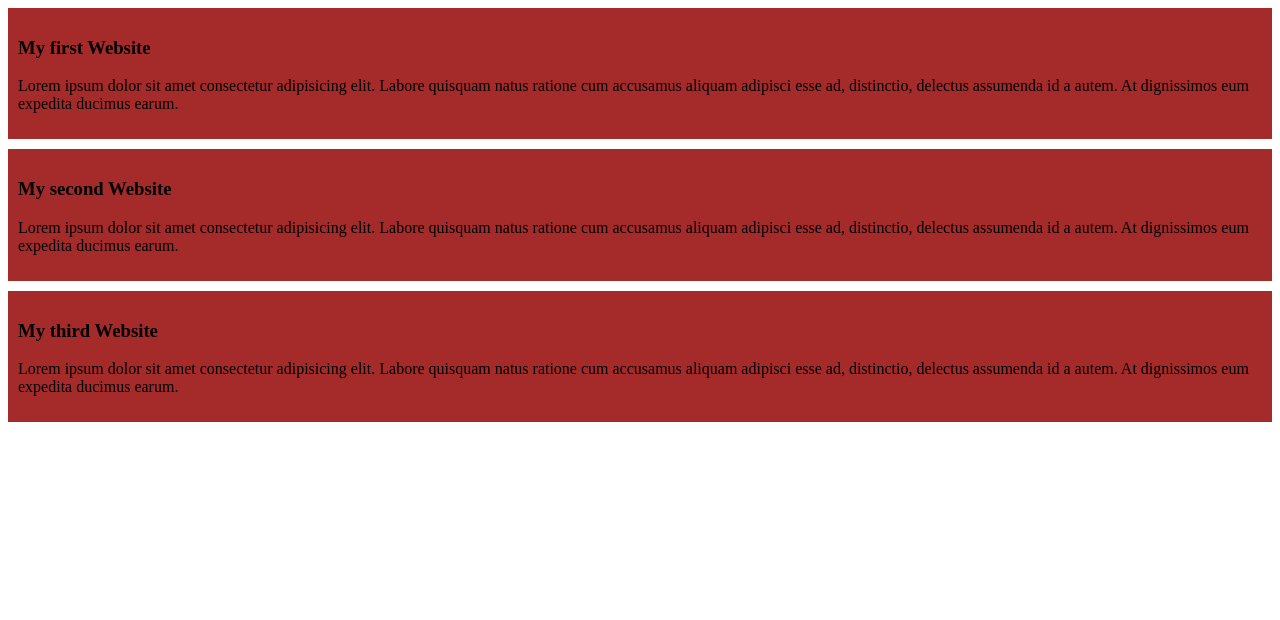
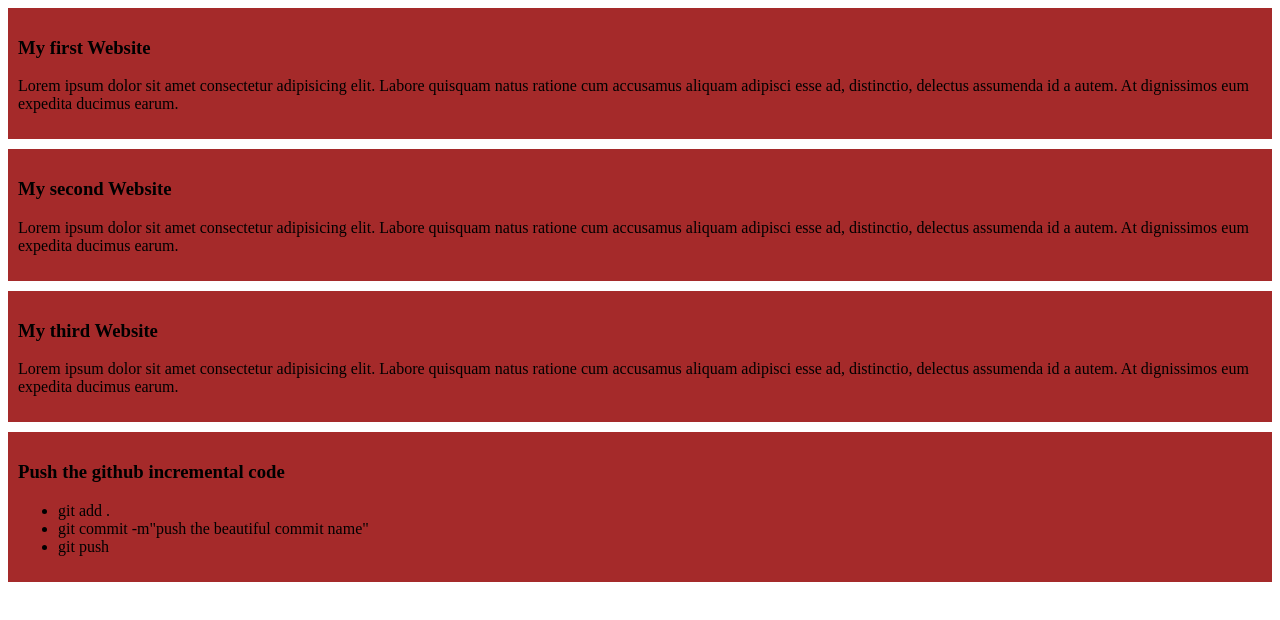
Before and after one commit to Nazmul-Islam24/my-simple-website, a plain HTML site: page index.html in a window 1280 px wide. Drawn offline with Linux system fonts and the light colour scheme.

Commit message:
added a list to push code

```diff
--- a/index.html
+++ b/index.html
@@ -19,5 +19,13 @@
         <h3>My third Website</h3>
         <p>Lorem ipsum dolor sit amet consectetur adipisicing elit. Labore quisquam natus ratione cum accusamus aliquam adipisci esse ad, distinctio, delectus assumenda id a autem. At dignissimos eum expedita ducimus earum.</p>
     </div>
+    <div>
+        <h3>Push the github incremental code</h3>
+        <ul>
+            <li>git add .</li>
+            <li>git commit -m"push the beautiful commit name"</li>
+            <li>git push</li>
+        </ul>
+    </div>
 </body>
 </html>
```
